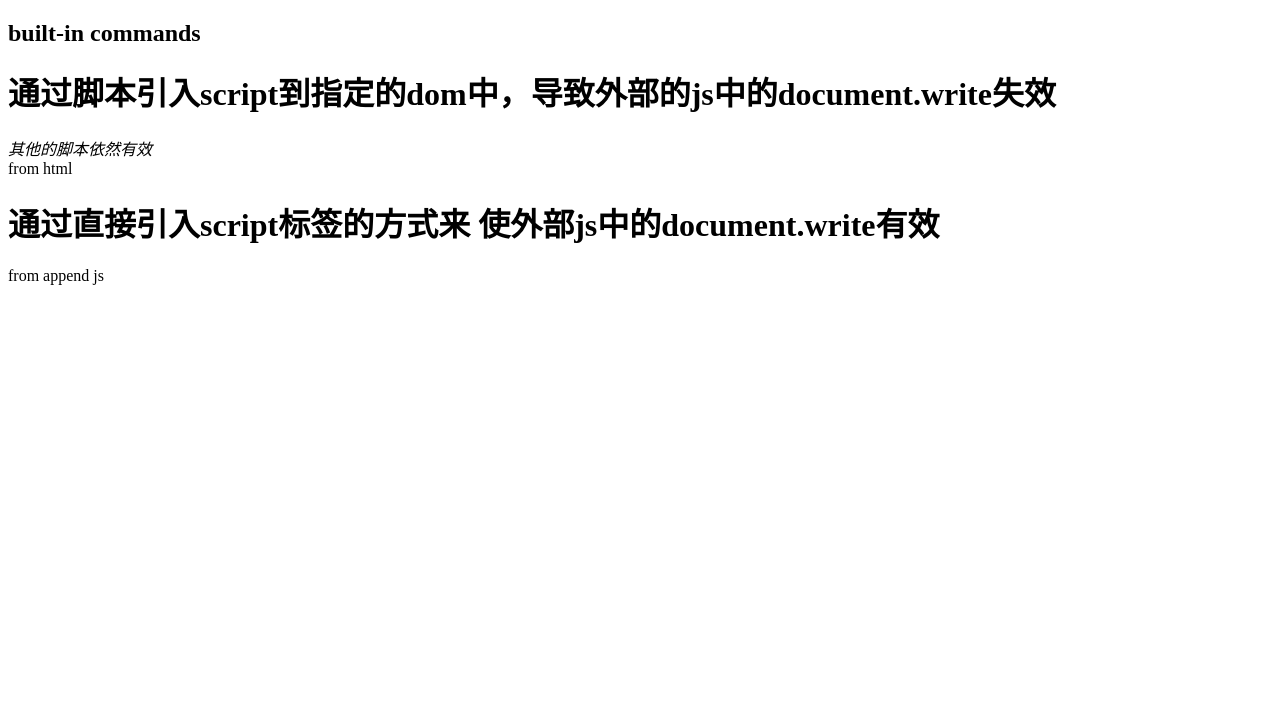
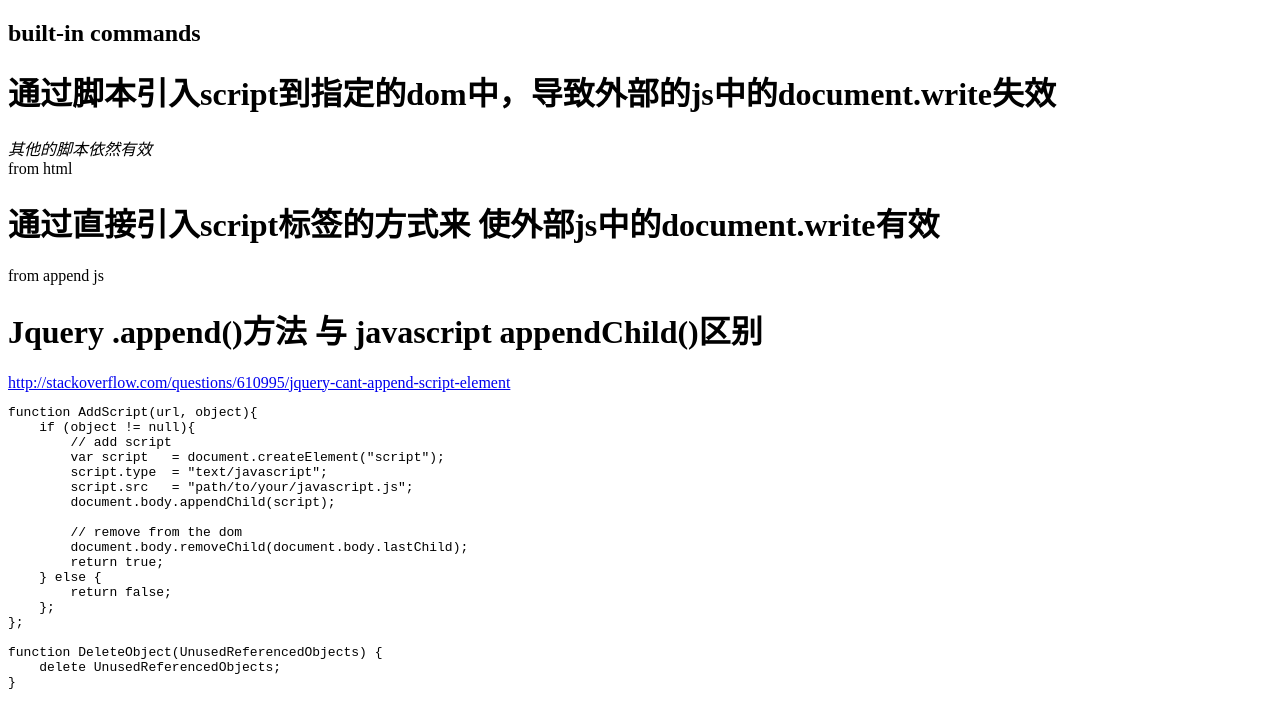
Before and after one commit to Hyvi/Hello-World, a plain HTML site: page tutorial/append_script_to_dom.html in a window 1280 px wide. Drawn offline with Linux system fonts and the light colour scheme.

Commit message:
add link

```diff
--- a/tutorial/append_script_to_dom.html
+++ b/tutorial/append_script_to_dom.html
@@ -23,5 +23,28 @@
 
     <h1> 通过直接引入script标签的方式来 使外部js中的document.write有效 </h1>
     <script type="text/javascript" src='js/add.script.to.dom.js'></script>
+    <h1>Jquery .append()方法 与 javascript appendChild()区别</h1>
+    <a href="http://stackoverflow.com/questions/610995/jquery-cant-append-script-element">http://stackoverflow.com/questions/610995/jquery-cant-append-script-element</a>
+<pre>
+function AddScript(url, object){
+    if (object != null){
+        // add script
+        var script   = document.createElement("script");
+        script.type  = "text/javascript";
+        script.src   = "path/to/your/javascript.js";
+        document.body.appendChild(script);
+
+        // remove from the dom
+        document.body.removeChild(document.body.lastChild);
+        return true;
+    } else {
+        return false;
+    };
+};
+
+function DeleteObject(UnusedReferencedObjects) {
+    delete UnusedReferencedObjects;
+}
+</pre>
 </body>
 </html>
```
